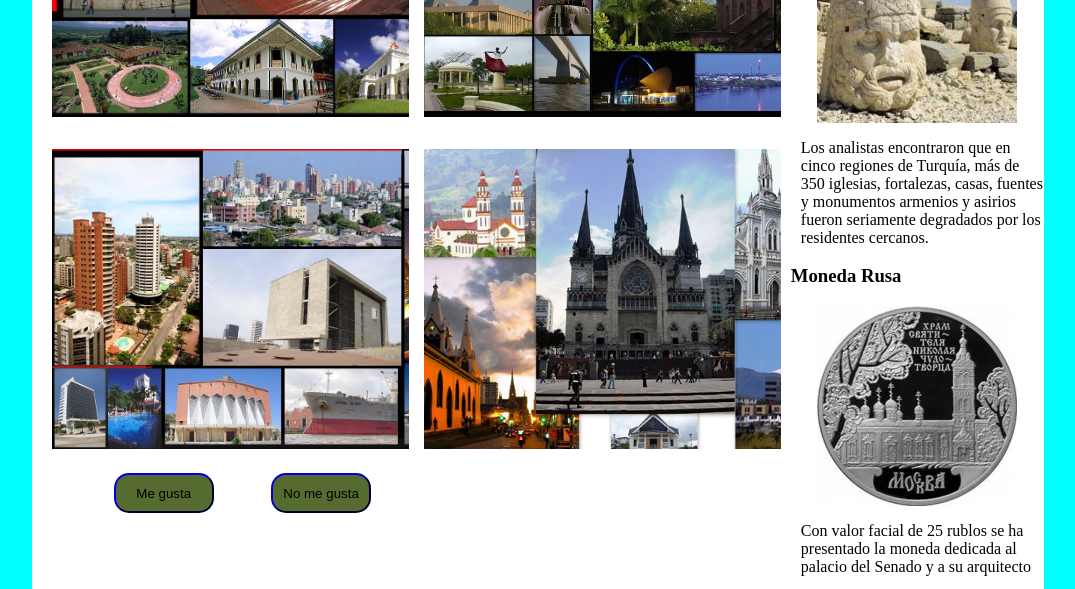
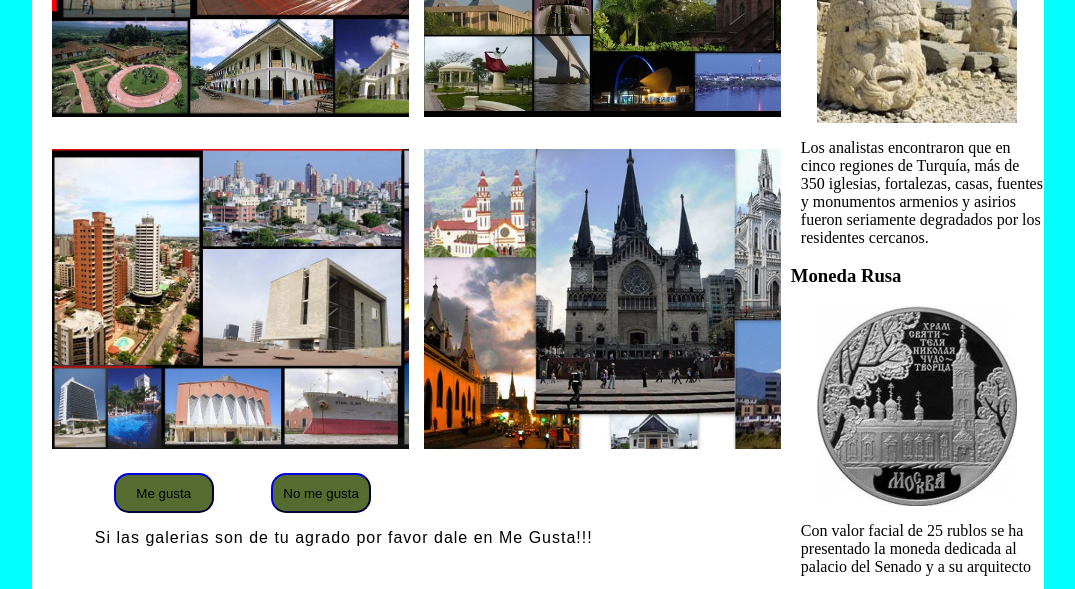
Before and after one commit to JohnAlexanderGaleano/Maqueta-Web-1, a plain HTML site: page Maqueta-N2.1.html in a window 1280 px wide. Shown: the part 851-1440 px from the top of the page, without its empty margins (102-1177 px from the left). Drawn offline with Linux system fonts and the light colour scheme.

Commit message:
Se añade parrafo informativo para los botones de me gusta

```diff
--- a/Maqueta-N2.1.html
+++ b/Maqueta-N2.1.html
@@ -40,6 +40,7 @@
         <div id="btns">
             <button id="Gus">Me gusta</button>
             <button id="Gus">No me gusta</button>
+            <p id="parrBtns">Si las galerias son de tu agrado por favor dale en Me Gusta!!!</p>
         </div>
 
     </div>
```
